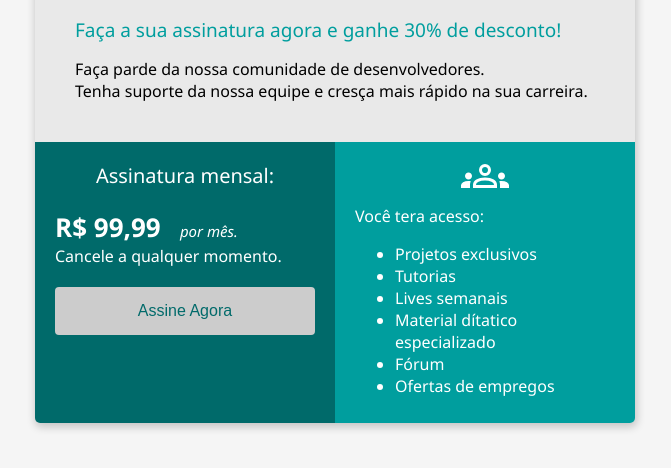
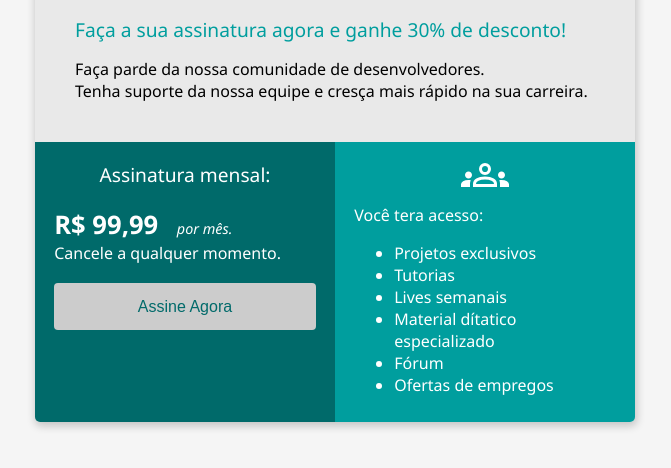
Before and after one commit to Felipexvv/BootCampDevJr_Modulo_1_Cap2, a plain HTML site: page index.html in a window 1280 px wide. Shown: the part 94-562 px from the top of the page, without its empty margins (305-976 px from the left). Drawn offline with Linux system fonts and the light colour scheme.

Commit message:
Trocando tipo de medidas de Px para Rem CSS

```diff
--- a/index.html
+++ b/index.html
@@ -21,7 +21,7 @@
         }
 
         .header{
-            padding: 40px;
+            padding: 2.5rem;
         }
 
         .flex-container {
@@ -31,56 +31,56 @@
 
         .header-title{
             color: #006f6f;
-            font-size: 32px;
+            font-size: 2rem;
             font-weight: 700;
-            margin-bottom: 20px;
+            margin-bottom: 1.2rem;
         }
 
         .header-L2 {
             color: #009E9E;
-            font-size: 19px;
+            font-size: 1.2rem;
             font-weight: 500;
-            margin-bottom: 15px;
+            margin-bottom: 0.9rem;
         }
 
         .col-1 {
             background-color: #006A6A;
             width: 50%;
-            padding: 20px;
+            padding: 1.2rem;
             color: #FFF;
         }
 
         .col-2 {
             background-color: #009E9E;
             width: 50%;
-            padding: 10px 20px;
+            padding: 0.6rem 1.2rem;
             color: #FFF;
         }
 
         .subscription-title {
-            font-size: 20px;
+            font-size: 1.2rem;
             text-align: center;
-            margin-bottom: 20px;
+            margin-bottom: 1.2rem;
         }
 
         .price {
-            font-size: 26px;
+            font-size: 1.6rem;
             font-weight: 700;
         }
 
         .month {
-            font-size: 15px;
+            font-size: 0.9rem;
             font-style: italic;
-            margin-left: 15px;
+            margin-left: 0.9rem;
         }
 
         .button{
-            margin-top: 20px;
+            margin-top: 1.2rem;
             width: 100%;
-            padding: 15px 32px;
+            padding: 0.9rem 2rem;
             color: #006A6A;
             background-color: #CCCCCC;
-            font-size: 16px;
+            font-size: 1rem;
             border-radius: 4px;
             border: none;
             cursor: pointer;
```
